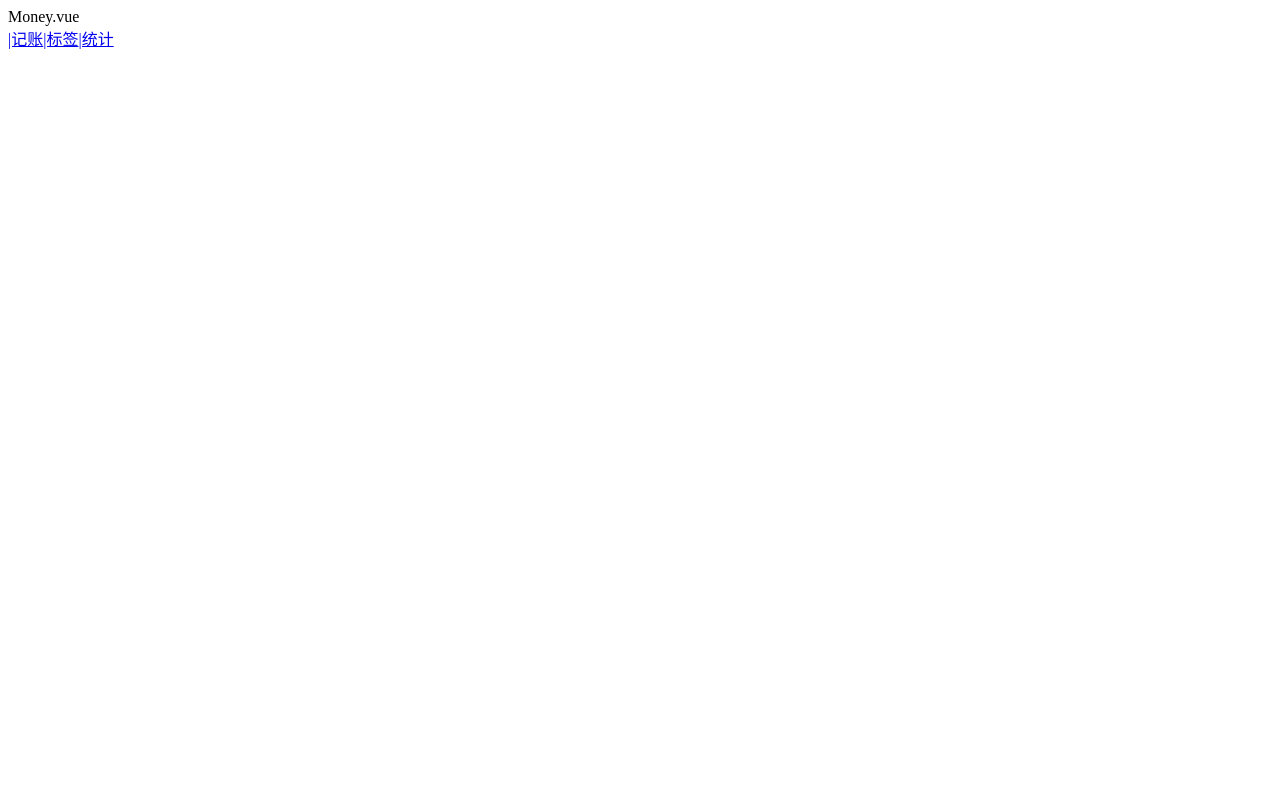
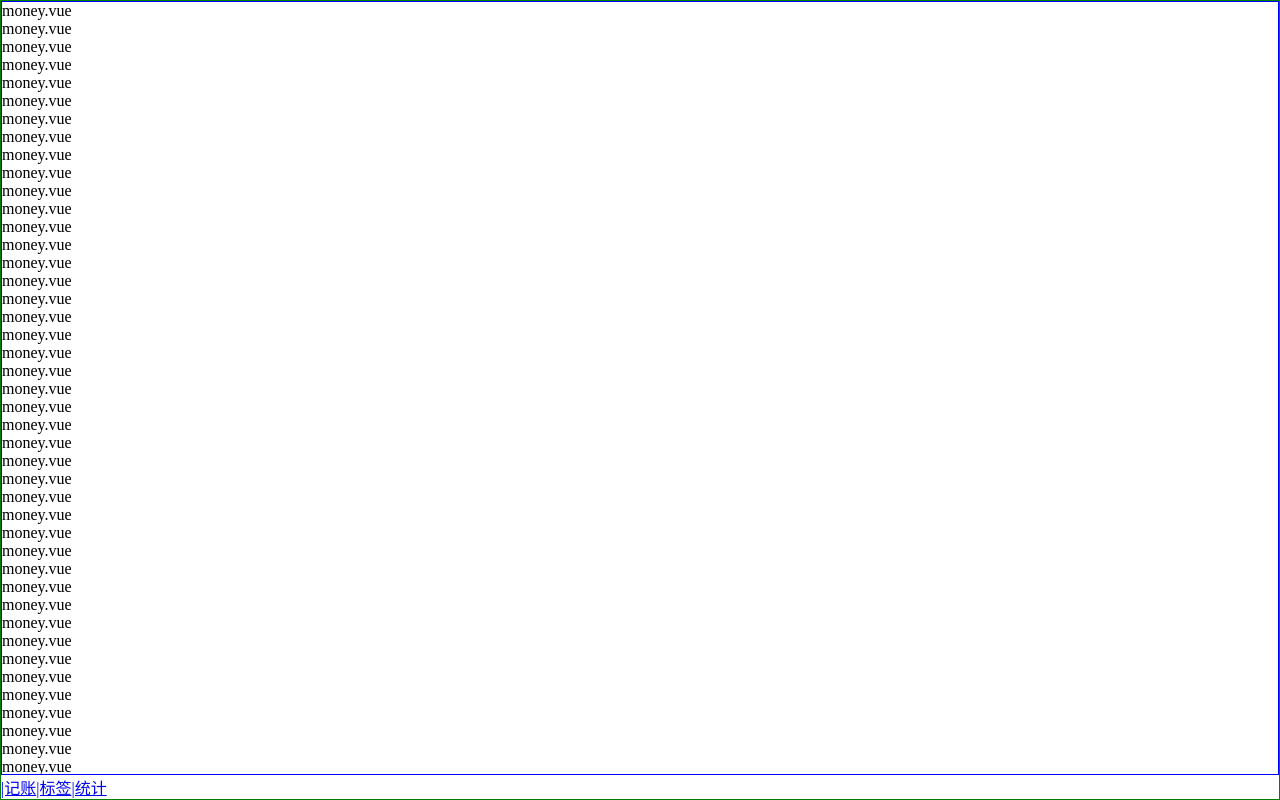
Before and after one commit to WaterGuo1/wangcai1, a Vue app: page /#/money in a window 1280 px wide. Built offline with nearby package versions, Linux system fonts and the light colour scheme.

Commit message:
使用插槽给每个页面加css

```diff
--- a/src/App.vue
+++ b/src/App.vue
@@ -8,6 +8,13 @@
 </template>
 
 <style lang="scss">
+
+*{margin: 0;padding: 0;
+box-sizing: border-box;
+
+}
+
+
 #app {
   font-family: Avenir, Helvetica, Arial, sans-serif;
   -webkit-font-smoothing: antialiased;
--- /dev/null
+++ b/src/components/Layout.vue
@@ -0,0 +1,38 @@
+<template>
+    <div class="nav-wrapper">
+    <div class="content">
+
+      <slot/>
+    </div>
+     <Nav/>
+
+    </div>
+</template>
+<script lang="ts">
+
+export default {
+    name:'Layout'
+}
+</script>
+
+<style lang="scss" scoped>
+.nav-wrapper{
+     border:1px solid green;
+     display:flex;
+     flex-direction: column;
+     height: 100vh;
+
+}
+.content{
+border: 1px solid blue;
+overflow: auto;
+flex-grow: 1;
+
+
+}
+
+
+
+
+
+</style>
--- a/src/views/Labels.vue
+++ b/src/views/Labels.vue
@@ -1,12 +1,63 @@
 <template>
-    <div>lables.vue
-           <Nav />
+    <div>
+  <Layout>
+<p>Lables.vue</p>
+<p>money.vue</p>
+<p>money.vue</p>
+<p>money.vue</p><p>money.vue</p>
+<p>money.vue</p><p>money.vue</p>
+<p>money.vue</p><p>money.vue</p>
+<p>money.vue</p><p>money.vue</p>
+<p>money.vue</p><p>money.vue</p>
+<p>money.vue</p><p>money.vue</p>
+<p>money.vue</p><p>money.vue</p>
+<p>money.vue</p><p>money.vue</p>
+<p>money.vue</p><p>money.vue</p>
+<p>money.vue</p><p>money.vue</p>
+<p>money.vue</p><p>money.vue</p>
+<p>money.vue</p><p>money.vue</p>
+<p>money.vue</p><p>money.vue</p>
+<p>money.vue</p><p>money.vue</p>
+<p>money.vue</p><p>money.vue</p>
+<p>money.vue</p><p>money.vue</p>
+<p>money.vue</p><p>money.vue</p>
+<p>money.vue</p><p>money.vue</p>
+<p>money.vue</p><p>money.vue</p>
+<p>money.vue</p><p>money.vue</p>
+<p>money.vue</p><p>money.vue</p>
+<p>money.vue</p><p>money.vue</p>
+<p>money.vue</p><p>money.vue</p>
+<p>money.vue</p><p>money.vue</p>
+<p>money.vue</p><p>money.vue</p>
+<p>money.vue</p><p>money.vue</p>
+<p>money.vue</p><p>money.vue</p>
+<p>money.vue</p><p>money.vue</p>
+<p>money.vue</p><p>money.vue</p>
+<p>money.vue</p><p>money.vue</p>
+<p>money.vue</p><p>money.vue</p>
+<p>money.vue</p><p>money.vue</p>
+<p>money.vue</p><p>money.vue</p>
+<p>money.vue</p><p>money.vue</p>
+<p>money.vue</p><p>money.vue</p>
+<p>money.vue</p><p>money.vue</p>
+<p>money.vue</p><p>money.vue</p>
+<p>money.vue</p><p>money.vue</p>
+<p>money.vue</p><p>money.vue</p>
+<p>money.vue</p><p>money.vue</p>
+<p>money.vue</p>
+
+  </Layout>
+
     </div>
+
 </template>
+
  <script lang= "ts">
+
  export default {
-     name:'Labels'
- }
+     name:'Lables',
+
+ };
  </script>
 
  <style lang= "scss" scoped>
--- a/src/views/Money.vue
+++ b/src/views/Money.vue
@@ -1,6 +1,53 @@
 <template>
-    <div>Money.vue
-         <Nav />
+    <div>
+  <Layout>
+<p>money.vue</p>
+<p>money.vue</p>
+<p>money.vue</p>
+<p>money.vue</p><p>money.vue</p>
+<p>money.vue</p><p>money.vue</p>
+<p>money.vue</p><p>money.vue</p>
+<p>money.vue</p><p>money.vue</p>
+<p>money.vue</p><p>money.vue</p>
+<p>money.vue</p><p>money.vue</p>
+<p>money.vue</p><p>money.vue</p>
+<p>money.vue</p><p>money.vue</p>
+<p>money.vue</p><p>money.vue</p>
+<p>money.vue</p><p>money.vue</p>
+<p>money.vue</p><p>money.vue</p>
+<p>money.vue</p><p>money.vue</p>
+<p>money.vue</p><p>money.vue</p>
+<p>money.vue</p><p>money.vue</p>
+<p>money.vue</p><p>money.vue</p>
+<p>money.vue</p><p>money.vue</p>
+<p>money.vue</p><p>money.vue</p>
+<p>money.vue</p><p>money.vue</p>
+<p>money.vue</p><p>money.vue</p>
+<p>money.vue</p><p>money.vue</p>
+<p>money.vue</p><p>money.vue</p>
+<p>money.vue</p><p>money.vue</p>
+<p>money.vue</p><p>money.vue</p>
+<p>money.vue</p><p>money.vue</p>
+<p>money.vue</p><p>money.vue</p>
+<p>money.vue</p><p>money.vue</p>
+<p>money.vue</p><p>money.vue</p>
+<p>money.vue</p><p>money.vue</p>
+<p>money.vue</p><p>money.vue</p>
+<p>money.vue</p><p>money.vue</p>
+<p>money.vue</p><p>money.vue</p>
+<p>money.vue</p><p>money.vue</p>
+<p>money.vue</p><p>money.vue</p>
+<p>money.vue</p><p>money.vue</p>
+<p>money.vue</p><p>money.vue</p>
+<p>money.vue</p><p>money.vue</p>
+<p>money.vue</p><p>money.vue</p>
+<p>money.vue</p><p>money.vue</p>
+<p>money.vue</p><p>money.vue</p>
+<p>money.vue</p><p>money.vue</p>
+<p>money.vue</p>
+
+  </Layout>
+
     </div>
 
 </template>
--- a/src/views/Statistics.vue
+++ b/src/views/Statistics.vue
@@ -1,13 +1,63 @@
 <template>
-    <div>Statistics.vue
-           <Nav />
+    <div>
+  <Layout>
+<p>Lables.vue</p>
+<p>money.vue</p>
+<p>money.vue</p>
+<p>money.vue</p><p>money.vue</p>
+<p>money.vue</p><p>money.vue</p>
+<p>money.vue</p><p>money.vue</p>
+<p>money.vue</p><p>money.vue</p>
+<p>money.vue</p><p>money.vue</p>
+<p>money.vue</p><p>money.vue</p>
+<p>money.vue</p><p>money.vue</p>
+<p>money.vue</p><p>money.vue</p>
+<p>money.vue</p><p>money.vue</p>
+<p>money.vue</p><p>money.vue</p>
+<p>money.vue</p><p>money.vue</p>
+<p>money.vue</p><p>money.vue</p>
+<p>money.vue</p><p>money.vue</p>
+<p>money.vue</p><p>money.vue</p>
+<p>money.vue</p><p>money.vue</p>
+<p>money.vue</p><p>money.vue</p>
+<p>money.vue</p><p>money.vue</p>
+<p>money.vue</p><p>money.vue</p>
+<p>money.vue</p><p>money.vue</p>
+<p>money.vue</p><p>money.vue</p>
+<p>money.vue</p><p>money.vue</p>
+<p>money.vue</p><p>money.vue</p>
+<p>money.vue</p><p>money.vue</p>
+<p>money.vue</p><p>money.vue</p>
+<p>money.vue</p><p>money.vue</p>
+<p>money.vue</p><p>money.vue</p>
+<p>money.vue</p><p>money.vue</p>
+<p>money.vue</p><p>money.vue</p>
+<p>money.vue</p><p>money.vue</p>
+<p>money.vue</p><p>money.vue</p>
+<p>money.vue</p><p>money.vue</p>
+<p>money.vue</p><p>money.vue</p>
+<p>money.vue</p><p>money.vue</p>
+<p>money.vue</p><p>money.vue</p>
+<p>money.vue</p><p>money.vue</p>
+<p>money.vue</p><p>money.vue</p>
+<p>money.vue</p><p>money.vue</p>
+<p>money.vue</p><p>money.vue</p>
+<p>money.vue</p><p>money.vue</p>
+<p>money.vue</p><p>money.vue</p>
+<p>money.vue</p>
+
+  </Layout>
+
     </div>
+
 </template>
 
  <script lang= "ts">
+
  export default {
-     name:'Statistics'
- }
+     name:'Statistics',
+
+ };
  </script>
 
  <style lang= "scss" scoped>
```
Also changed, not shown: src/main.ts (+6 -1 lines).
